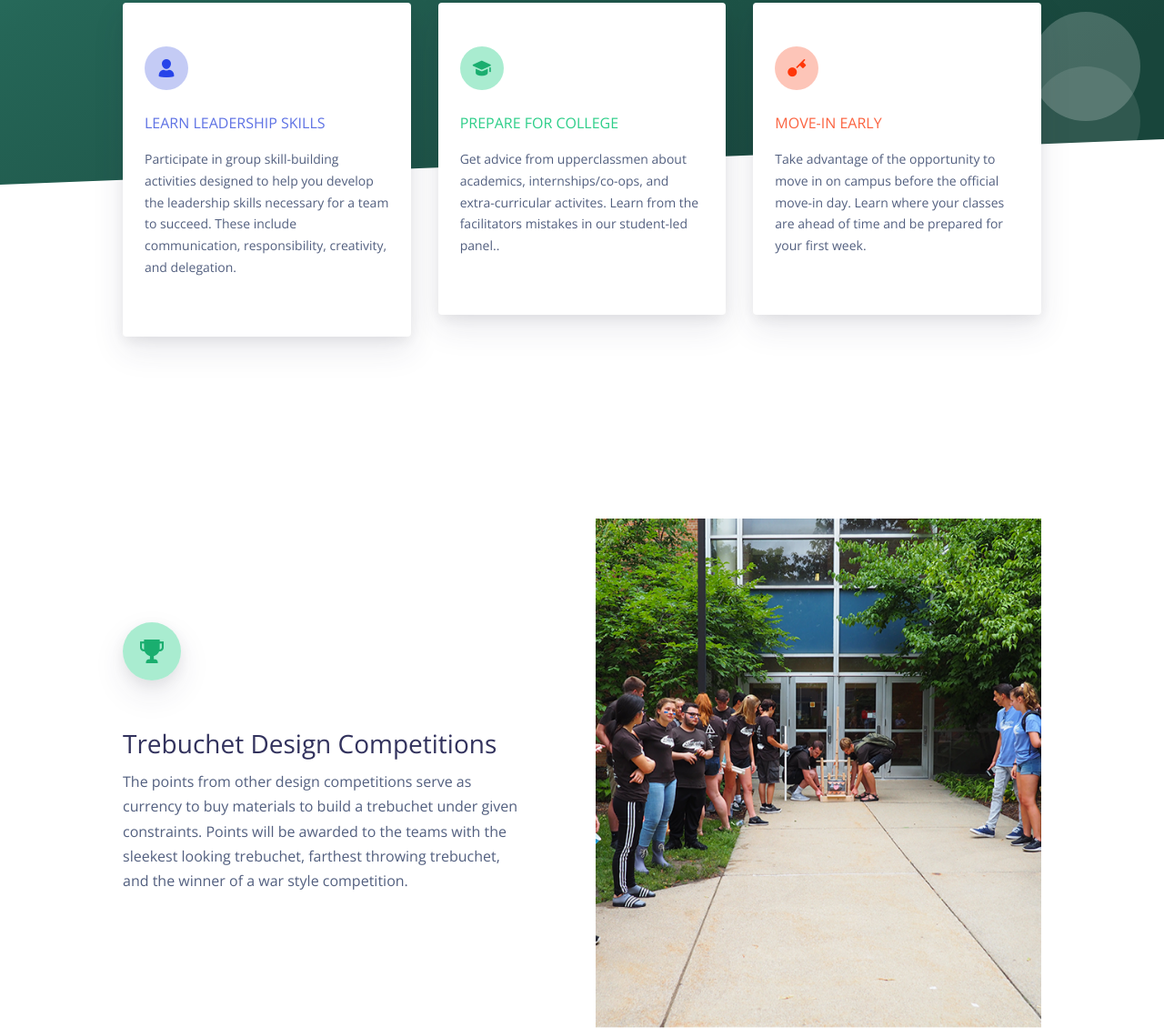
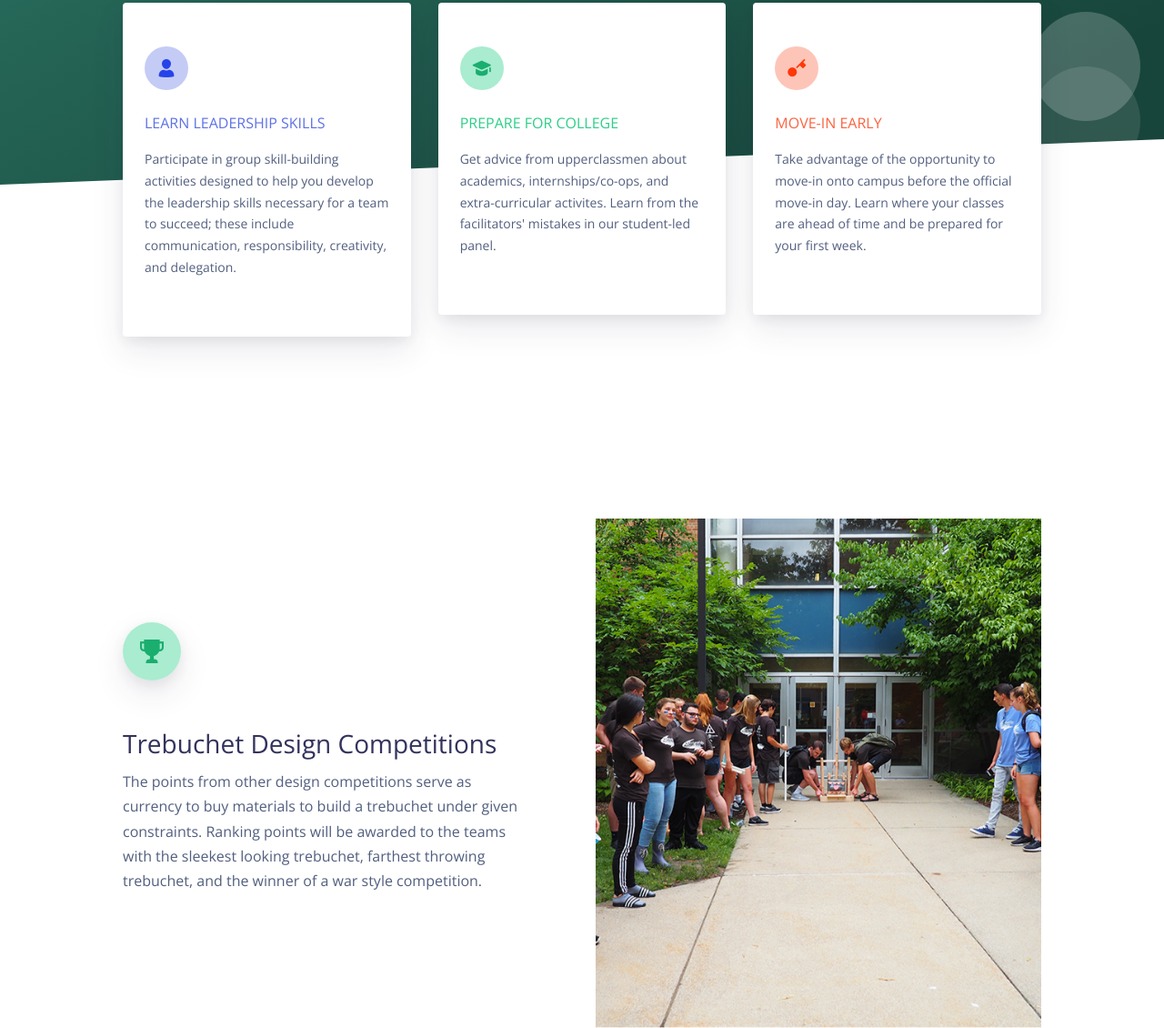
Before and after one commit to msuleadershipadvantage/msuleadershipadvantage.github.io, a website: page index.html in a window 1280 px wide. Shown: the part 831-1961 px from the top of the page at 91% size. Drawn offline with nearby package versions, Linux system fonts and the light colour scheme.

Commit message:
Fixed typos

```diff
--- a/index.html
+++ b/index.html
@@ -131,7 +131,7 @@
                                     MSU students interested in an engineering career. Those behind the program
                                     are currently enrolled in the College of Engineering with first-hand
                                     experience on what it takes to be a Spartan Engineer. Leadership Advantage
-                                    focuses on developing personal leadership skills, providing awareness of
+                                    focuses on developing leadership skills, providing awareness of
                                     leadership opportunities, and welcoming new students to the university
                                     community.
                                 </p>
@@ -167,7 +167,7 @@
                                             <i class="ni ni-single-02"></i>
                                         </div>
                                         <h6 class="text-primary text-uppercase">Learn Leadership Skills</h6>
-                                        <p class="description mt-3">Participate in group skill-building activities designed to help you develop the leadership skills necessary for a team to succeed. These include communication, responsibility, creativity, and delegation.</p>
+                                        <p class="description mt-3">Participate in group skill-building activities designed to help you develop the leadership skills necessary for a team to succeed; these include communication, responsibility, creativity, and delegation.</p>
                                     </div>
                                 </div>
                             </div>
@@ -178,7 +178,7 @@
                                             <i class="ni ni-hat-3"></i>
                                         </div>
                                         <h6 class="text-success text-uppercase">Prepare for College</h6>
-                                        <p class="description mt-3">Get advice from upperclassmen about academics, internships/co-ops, and extra-curricular activites. Learn from the facilitators mistakes in our student-led panel..</p>
+                                        <p class="description mt-3">Get advice from upperclassmen about academics, internships/co-ops, and extra-curricular activites. Learn from the facilitators' mistakes in our student-led panel.</p>
                                     </div>
                                 </div>
                             </div>
@@ -189,7 +189,7 @@
                                             <i class="ni ni-key-25"></i>
                                         </div>
                                         <h6 class="text-warning text-uppercase">Move-In Early</h6>
-                                        <p class="description mt-3">Take advantage of the opportunity to move in on campus before the official move-in day. Learn where your classes are ahead of time and be prepared for your first week.</p>
+                                        <p class="description mt-3">Take advantage of the opportunity to move-in onto campus before the official move-in day. Learn where your classes are ahead of time and be prepared for your first week.</p>
                                     </div>
                                 </div>
                             </div>
@@ -210,7 +210,7 @@
                                 <i class="ni ni-trophy"></i>
                             </div>
                             <h3>Trebuchet Design Competitions</h3>
-                            <p>The points from other design competitions serve as currency to buy materials to build a trebuchet under given constraints. Points will be awarded to the teams with the sleekest looking trebuchet, farthest throwing trebuchet, and the winner of a war style competition.</p>
+                            <p>The points from other design competitions serve as currency to buy materials to build a trebuchet under given constraints. Ranking points will be awarded to the teams with the sleekest looking trebuchet, farthest throwing trebuchet, and the winner of a war style competition.</p>
                         </div>
                     </div>
                 </div>
@@ -256,7 +256,7 @@
                                 <i class="ni ni-user-run"></i>
                             </div>
                             <h3>Optional Evening Activities</h3>
-                            <p>The points from other design competitions serve as currency to buy materials to build a trebuchet under given constraints. Points will be awarded to the teams with the sleekest looking trebuchet, farthest throwing trebuchet, and the winner of a war style competition.</p>
+                            <p>Join us for Optional Evening Activities such as Ultimate Frisbee or Volleyball. This is a great opportunity to connect with your facilitators and your future colleagues.</p>
                         </div>
                     </div>
                 </div>
```
